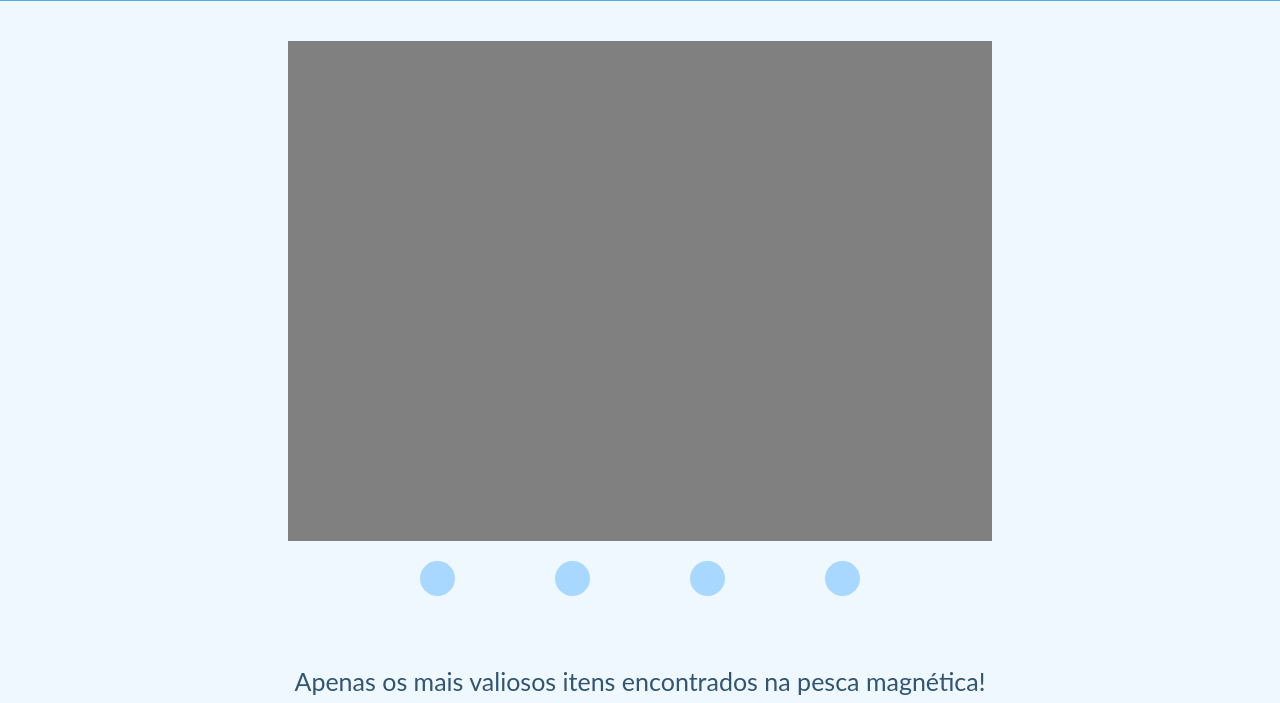
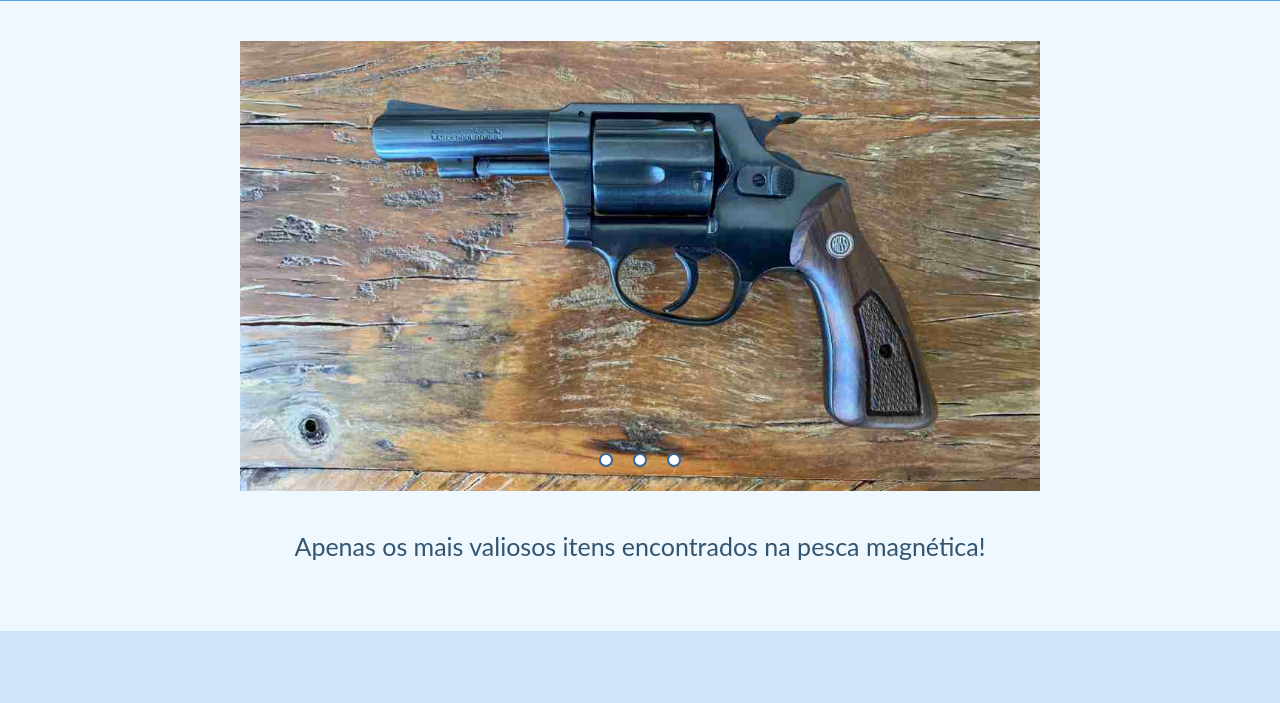
Before and after one commit to EnzoPrevitale/ProjetoFrontEnd, a plain HTML site: page index.html in a window 1280 px wide. Shown: the part 91-794 px from the top of the page. Drawn offline with Linux system fonts and the light colour scheme.

Commit message:
Home atualizada

```diff
--- a/index.html
+++ b/index.html
@@ -6,11 +6,10 @@
 		<title>Martallica</title>
 		<link href="styles/style.css" rel="stylesheet" />
 		<link href="styles/carrossel.css" rel="stylesheet" />
+		<link href="styles/slider.css" rel="stylesheet" />
 	</head>
 
 	<body>
-		<script src="scripts/script.js"></script>
-
 		<header>
 				<div class="title">
 					<a href="index.html">Martallica</a>
@@ -24,26 +23,41 @@
 		</header>
 
 		<section id="section1">
-			<div class="container" >
-				<div class="slideshow">
-					<a href="">
-						<img src="images/imagem1.jpg" alt="Imagem 1" id="image1">
-					</a>
-					<a href="">
-						<img src="images/imagem2.jpg" alt="Imagem 2" id="image2">
-					</a>
-					<a href="">
-						<img src="images/imagem3.jpg" alt="Imagem 3" id="image3">
-					</a>
-				</div>
-			</div><!--container-->
 
-			<div class="dots">
-				<div class="dot"></div><!--dot-->
-				<div class="dot"></div><!--dot-->
-				<div class="dot"></div><!--dot-->
-				<div class="dot"></div><!--dot-->
-			</div><!--dots-->
+				<div class="slider">
+
+					<div class="slides">
+						<input type="radio" name="radio-btn" id="radio1">
+						<input type="radio" name="radio-btn" id="radio2">
+						<input type="radio" name="radio-btn" id="radio3">
+					</div><!--slides-->
+
+					<div class="slide first">
+						<img src="images/imagem1.jpg" alt="Revólver">
+					</div><!--slide first-->
+
+					<div class="slide">
+						<img src="images/imagem2.jpg" alt="Omnitrix">
+					</div><!--slide-->
+
+					<div class="slide">
+						<img src="images/imagem3.jpg" alt="Bomba">
+					</div><!--slide-->
+
+
+					<div class="navigation-auto">
+						<div class="auto-btn1"></div><!--auto-btn1-->
+						<div class="auto-btn2"></div><!--auto-btn2-->
+						<div class="auto-btn3"></div><!--auto-btn3-->
+					</div><!--navigation-auto-->
+
+					<div class="manual-navigation">
+						<label for="radio1" class="manual-btn"></label>
+						<label for="radio2" class="manual-btn"></label>
+						<label for="radio3" class="manual-btn"></label>
+					</div><!--manual-navigation-->
+
+				</div><!--slider-->
 
 			<div class="text">
 				<p>Apenas os mais valiosos itens encontrados na pesca magnética!</p>
@@ -93,5 +107,7 @@
 			</div><!--container-->
 			<p>Copyright © 2025 | Martallica</p>
 		</footer>
+
+		<script src="scripts/script.js"></script>
 	</body>
 </html>
--- /dev/null
+++ b/styles/slider.css
@@ -0,0 +1,54 @@
+.slider{
+    margin: 40px auto;
+    width: 800px;
+    height: 450px;
+    overflow: hidden;
+
+    .slides{
+        width: 400%;
+        display: flex;
+
+        input{
+           display: none;
+        }
+    }
+
+    .slide{
+        width: 25%;
+        position: relative;
+
+        img{
+            max-width: 800px;
+        }
+    }
+
+    .manual-navigation{
+        position: absolute;
+        width: 800px;
+        margin-top: -1000px;
+        display: flex;
+        justify-content: center;
+
+        .manual-btn{
+            background-color: white;
+            border: 2px solid #33679b;
+            padding: 5px;
+            border-radius: 10px;
+            cursor: pointer;
+            margin: 0 10px;
+            transition: 1s;
+        }
+
+        .manual-btn:hover{
+            background-color: #57a6e7;
+        }
+    }
+
+    #radio1:checked ~ .first{
+        margin-left: 0;
+    }
+
+    #radio2:checked ~ .first{
+        margin-left: -25%;
+    }
+}
--- a/styles/style.css
+++ b/styles/style.css
@@ -67,12 +67,12 @@ header{
         }
     }
 
-#section1 .container{
+/*#section1 .container{
     margin: 40px auto;
     width: 55%;
     height: 500px;
     background-color: gray;
-}
+}*/
 
 .dots{
     margin-top: -20px;
```
Also changed, not shown: scripts/script.js (indentation only).
